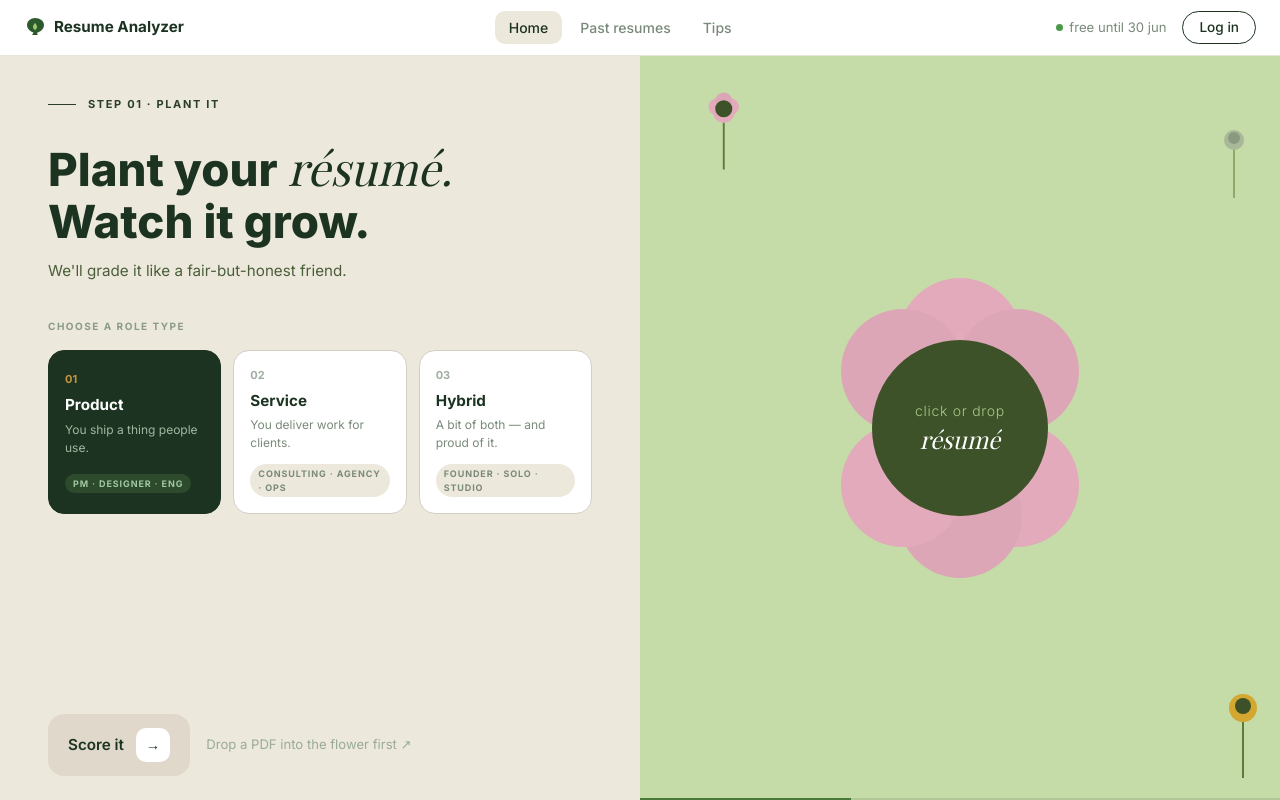
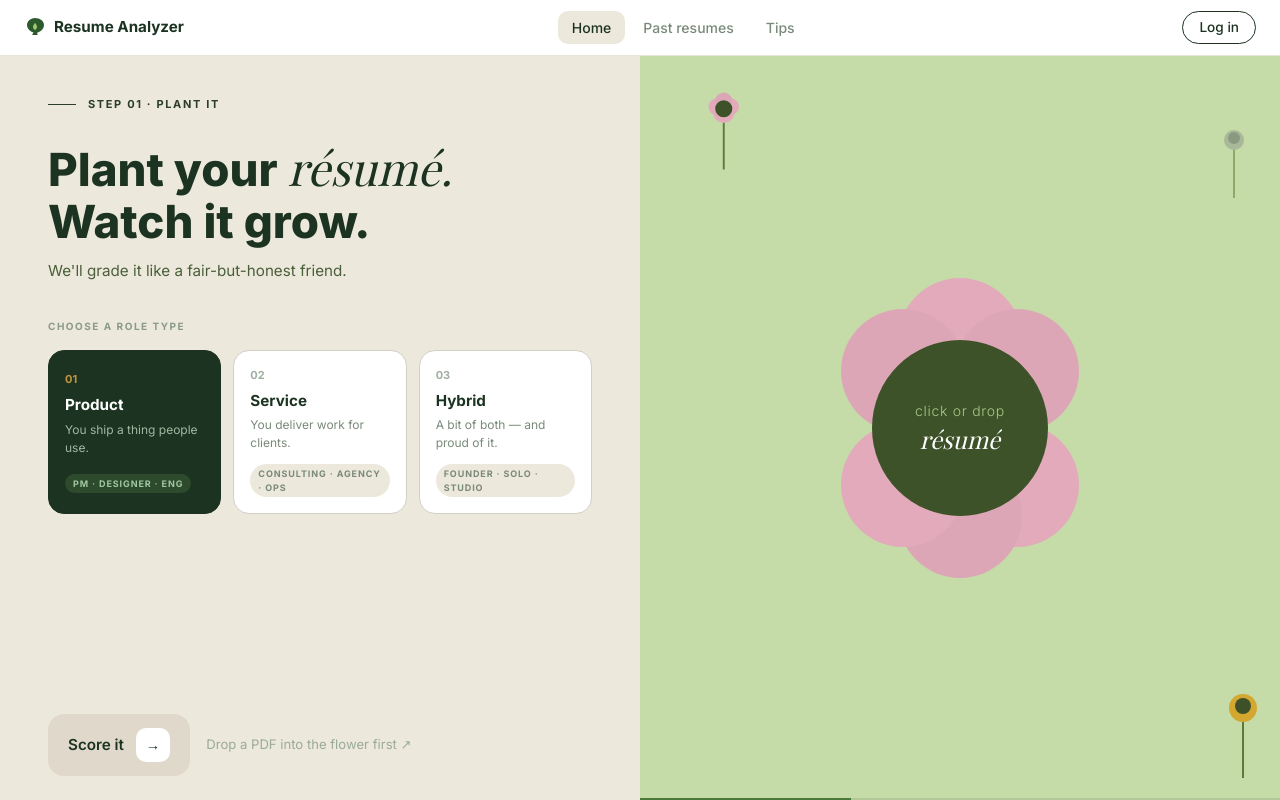
Before and after one commit to manichandra37/resume-analyzer-frontend, a React (Vite) app: page / in a window 1280 px wide. Built offline with nearby package versions, Linux system fonts and the light colour scheme; a web font is replaced by a local one.

Commit message:
removed promo

```diff
--- a/src/components/Navbar.jsx
+++ b/src/components/Navbar.jsx
@@ -92,21 +92,6 @@ const NavBar = () => {
       </div>
 
       <div className="flex items-center gap-4">
-        <span
-          className="flex items-center gap-1.5"
-          style={{ fontSize: "0.82rem", color: "#7A8A7A" }}
-        >
-          <span
-            style={{
-              width: 7,
-              height: 7,
-              borderRadius: "50%",
-              background: "#4A9A4A",
-              display: "inline-block",
-            }}
-          />
-          free until 30 jun
-        </span>
         {token ? (
           <button
             onClick={handleLogout}
```
